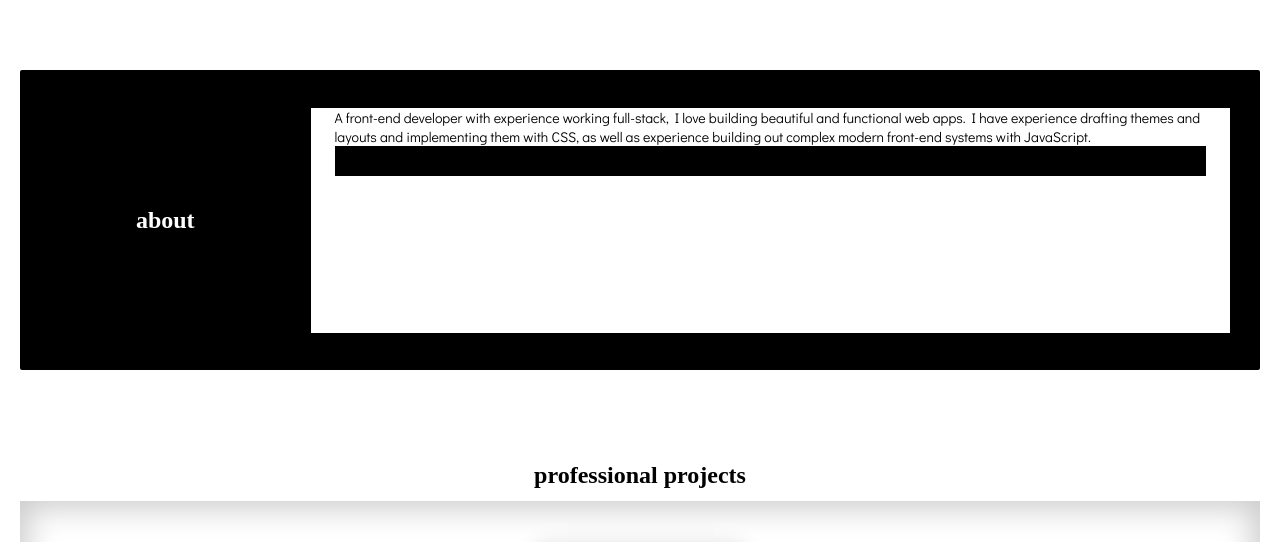
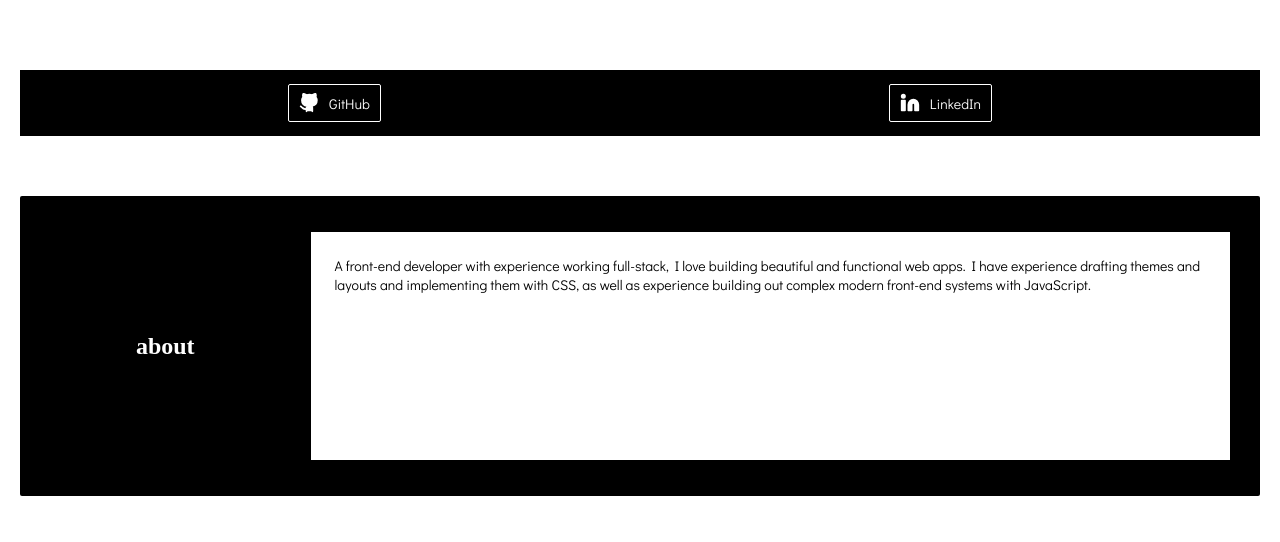
Before and after one commit to kellybarber/personal-site, a React app: page / in a window 1280 px wide. Shown: the part 782-1324 px from the top of the page. Built offline with nearby package versions, Linux system fonts and the light colour scheme.

Commit message:
Created social component seperate from about

```diff
--- a/src/components/About.js
+++ b/src/components/About.js
@@ -11,9 +11,6 @@ export default () => (
         web apps. I have experience drafting themes and layouts and implementing them with CSS, as well as
         experience building out complex modern front-end systems with JavaScript.
       </p>
-      <div className='about-social'>
-
-      </div>
     </div>
   </div>
 )
--- /dev/null
+++ b/src/components/Social.js
@@ -0,0 +1,13 @@
+import React from 'react'
+import { gitHub, linkedIn } from '../helpers/icons'
+
+export default () => (
+  <div className='social'>
+    <button className='social__button'>
+      {gitHub} <span>GitHub</span>
+    </button>
+    <button className='social__button'>
+      {linkedIn} <span>LinkedIn</span>
+    </button>
+  </div>
+)
--- a/src/components/Work.js
+++ b/src/components/Work.js
@@ -23,7 +23,7 @@ class Work extends Component {
     return (
       <div className='work'>
         <div className='work-title'>
-          <h1>professional projects</h1>
+          <h1>{this.props.title}</h1>
         </div>
         <div className='work-shelf'>
           <WorkCard info={werk} handleShowModal={this.handleShowModal}/>
--- a/src/helpers/icons.js
+++ b/src/helpers/icons.js
@@ -22,3 +22,17 @@ export const sendMail = (
     <polygon points="22 2 15 22 11 13 2 9 22 2"></polygon>
   </svg>
 )
+
+export const gitHub = (
+  <svg width="24" height="24" viewBox="0 0 24 24" fill="none" stroke="currentColor" stroke-width="2" stroke-linecap="round" stroke-linejoin="round">
+    <path d="M9 19c-5 1.5-5-2.5-7-3m14 6v-3.87a3.37 3.37 0 0 0-.94-2.61c3.14-.35 6.44-1.54 6.44-7A5.44 5.44 0 0 0 20 4.77 5.07 5.07 0 0 0 19.91 1S18.73.65 16 2.48a13.38 13.38 0 0 0-7 0C6.27.65 5.09 1 5.09 1A5.07 5.07 0 0 0 5 4.77a5.44 5.44 0 0 0-1.5 3.78c0 5.42 3.3 6.61 6.44 7A3.37 3.37 0 0 0 9 18.13V22"></path>
+  </svg>
+)
+
+export const linkedIn = (
+  <svg width="24" height="24" viewBox="0 0 24 24" fill="none" stroke="currentColor" stroke-width="2" stroke-linecap="round" stroke-linejoin="round">
+    <path d="M16 8a6 6 0 0 1 6 6v7h-4v-7a2 2 0 0 0-2-2 2 2 0 0 0-2 2v7h-4v-7a6 6 0 0 1 6-6z"></path>
+    <rect x="2" y="9" width="4" height="12"></rect>
+    <circle cx="4" cy="4" r="2"></circle>
+  </svg>
+)
--- a/src/pages/Home.js
+++ b/src/pages/Home.js
@@ -1,14 +1,16 @@
 import React from 'react'
 import Header from '../components/Header'
 import About from '../components/About'
+import Social from '../components/Social'
 import Work from '../components/Work'
 import Contact from '../components/Contact'
 
 export default () => (
   <div className='home__container'>
     <Header/>
+    <Social/>
     <About/>
-    <Work/>
+    <Work title='professional projects' />
     <Contact/>
   </div>
 )
--- a/src/styles/components/About.css
+++ b/src/styles/components/About.css
@@ -1,3 +1,4 @@
+/* Container */
 .about {
   display: flex;
   align-items: center;
@@ -9,6 +10,8 @@
   background-color: var(--color-black);
 }
 
+
+/* Title */
 .about-title {
   flex: 1;
   text-align: center;
@@ -19,11 +22,16 @@
   color: var(--color-white);
 }
 
+/* Inner Text */
 .about-text {
   flex: 3;
-  height: 75%;
+  display: flex;
+  flex-direction: column;
+  justify-content: space-between;
+
+  height: 60%;
   margin-right: 3rem;
-  padding: 0 2.4rem;
+  padding: 2.4rem;
   background-color: var(--color-white);
 }
 
@@ -34,8 +42,3 @@
   /* column-count: 2;
   column-gap: 2rem; */
 }
-
-.about-social {
-  height: 3rem;
-  background-color: var(--color-black);
-}
--- /dev/null
+++ b/src/styles/components/Social.css
@@ -0,0 +1,36 @@
+.social {
+  display: flex;
+  justify-content: space-around;
+
+  margin-bottom: 6rem;
+  padding: 1.4rem;
+  background-color: var(--color-black);
+}
+
+.social__button {
+  display: flex;
+  align-items: center;
+  padding: .8rem 1rem;
+
+  background: none;
+  border: 1px solid white;
+  border-radius: 2px;
+  color: white;
+}
+
+.social__button > span {
+  padding-left: 1rem;
+  font-family: var(--font-secondary);
+  font-size: 1.4rem;
+}
+
+.social__button > svg {
+  height: 2rem;
+  width: 2rem;
+
+  fill: var(--color-white);
+  stroke: var(--color-white);
+  stroke-width: 2;
+  stroke-linecap: round;
+  stroke-linejoin: round;
+}
--- a/src/styles/main.css
+++ b/src/styles/main.css
@@ -13,4 +13,5 @@
 @import './components/Header.css';
 @import './components/Navigation.css';
 @import './components/Resume.css';
+@import './components/Social.css';
 @import './components/Work.css';
```
Also changed, not shown: src/helpers/projectsInfo.js (added).
